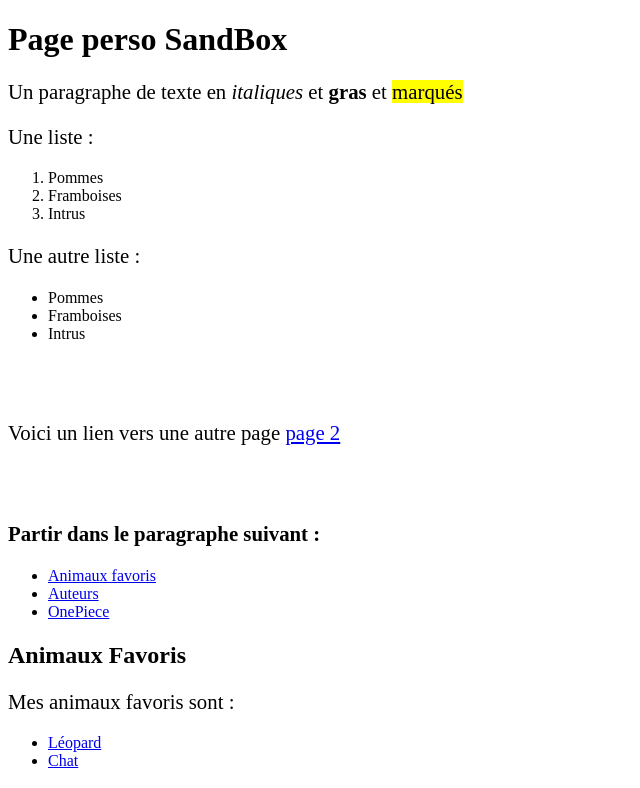
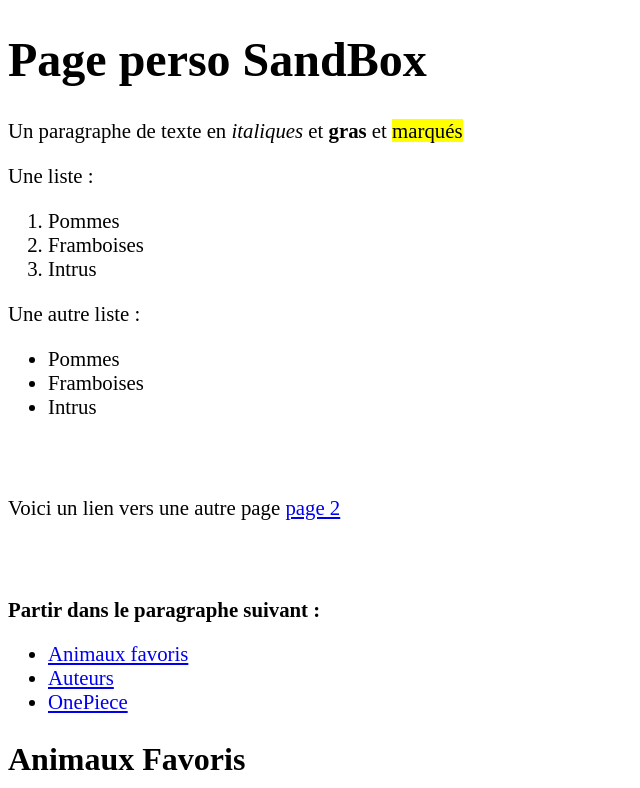
Before and after one commit to otouat/otouat.github.io, a plain HTML site: page index.html in a window 1280 px wide. Shown: the top 788 px of the page, without its empty margins (0-640 px from the left). Drawn offline with Linux system fonts and the light colour scheme; a web font is replaced by a local one.

Commit message:
Update style.css

```diff
--- a/style.css
+++ b/style.css
@@ -5,8 +5,19 @@
     font-style: normal;
 
 }
-p
+h1
+{
+    font-family: 'ambleregular';
+    font-size: 3em;
+}
+h2
+{
+    font-family: 'ambleregular';
+    font-size: 2em;
+}
+p, li
 {
     font-family: 'ambleregular';
     font-size: 1.3em;
+    text-align: justify;
 }
```
